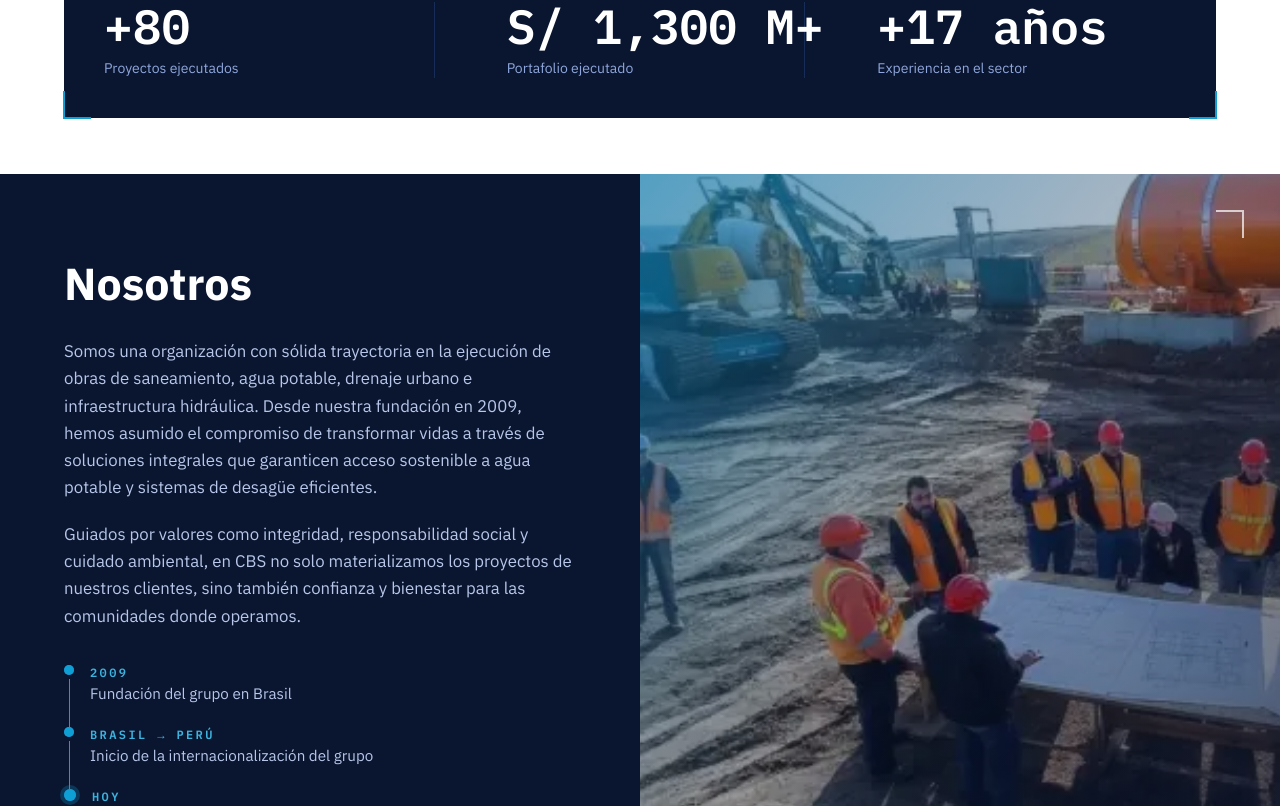
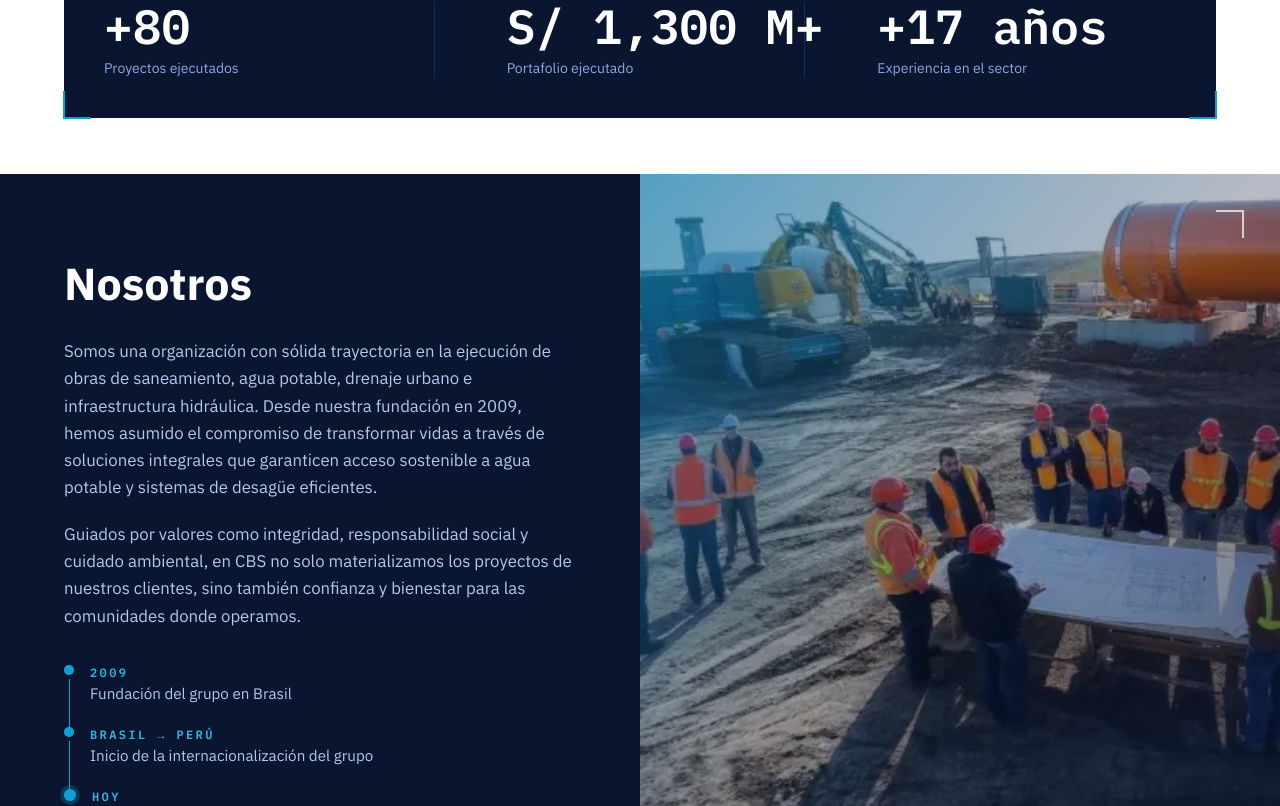
Before and after one commit to jhefferson-guerrero/cbs-web, a React (Vite) app: page / in a window 1280 px wide. Shown: the part 894-1700 px from the top of the page. Built offline with nearby package versions, Linux system fonts and the light colour scheme; no server answers.

Commit message:
Nosotros: la foto vuelve a mostrarse fija y recta, sin parallax (el parallax queda solo en el fondo de Experiencia)

```diff
--- a/src/components/sections/Nosotros.tsx
+++ b/src/components/sections/Nosotros.tsx
@@ -1,6 +1,5 @@
 import { useRef } from 'react'
 import { motion, useInView, useReducedMotion } from 'motion/react'
-import { Parallax } from '@/components/ui/Parallax'
 import { cn } from '@/lib/utils'
 import nosotrosPhoto from '@/assets/images/nosotros.webp'
 import nosotrosPhoto800 from '@/assets/images/nosotros-800.webp'
@@ -129,7 +128,6 @@ export function Nosotros() {
         </div>
 
         <div className="relative h-full min-h-[360px] overflow-hidden lg:min-h-0">
-          <Parallax>
           <motion.img
             src={nosotrosPhoto}
             srcSet={`${nosotrosPhoto800} 800w, ${nosotrosPhoto} 1372w`}
@@ -143,9 +141,8 @@ export function Nosotros() {
             whileInView={{ scale: 1 }}
             viewport={{ once: true, amount: 0.15 }}
             transition={{ duration: 1.1, delay: 0.08, ease: [0.16, 1, 0.3, 1] }}
-            className="h-full w-full object-cover object-[65%_65%]"
+            className="absolute inset-0 h-full w-full object-cover object-[65%_65%]"
           />
-          </Parallax>
           <div className="absolute inset-0 bg-gradient-to-br from-cyan-700/70 via-navy-900/30 to-navy-950/70" />
 
           <motion.span
```
